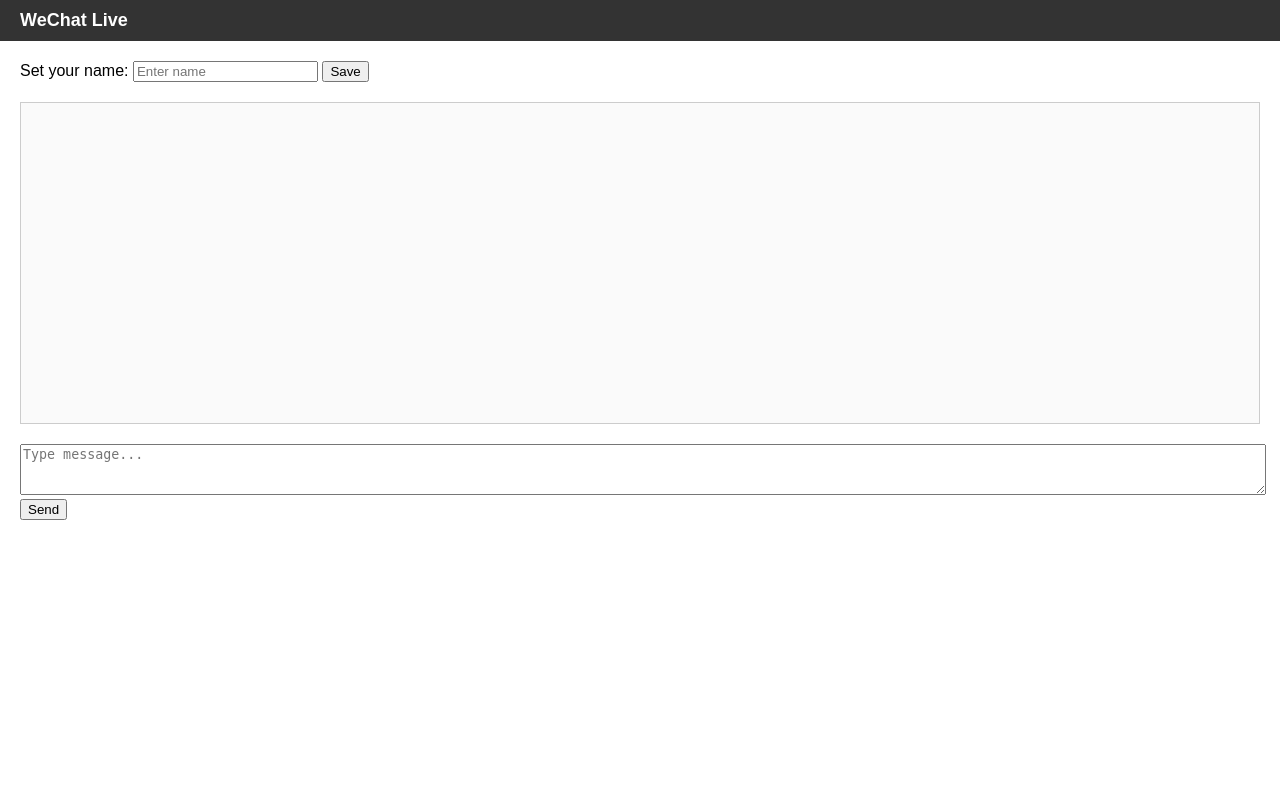
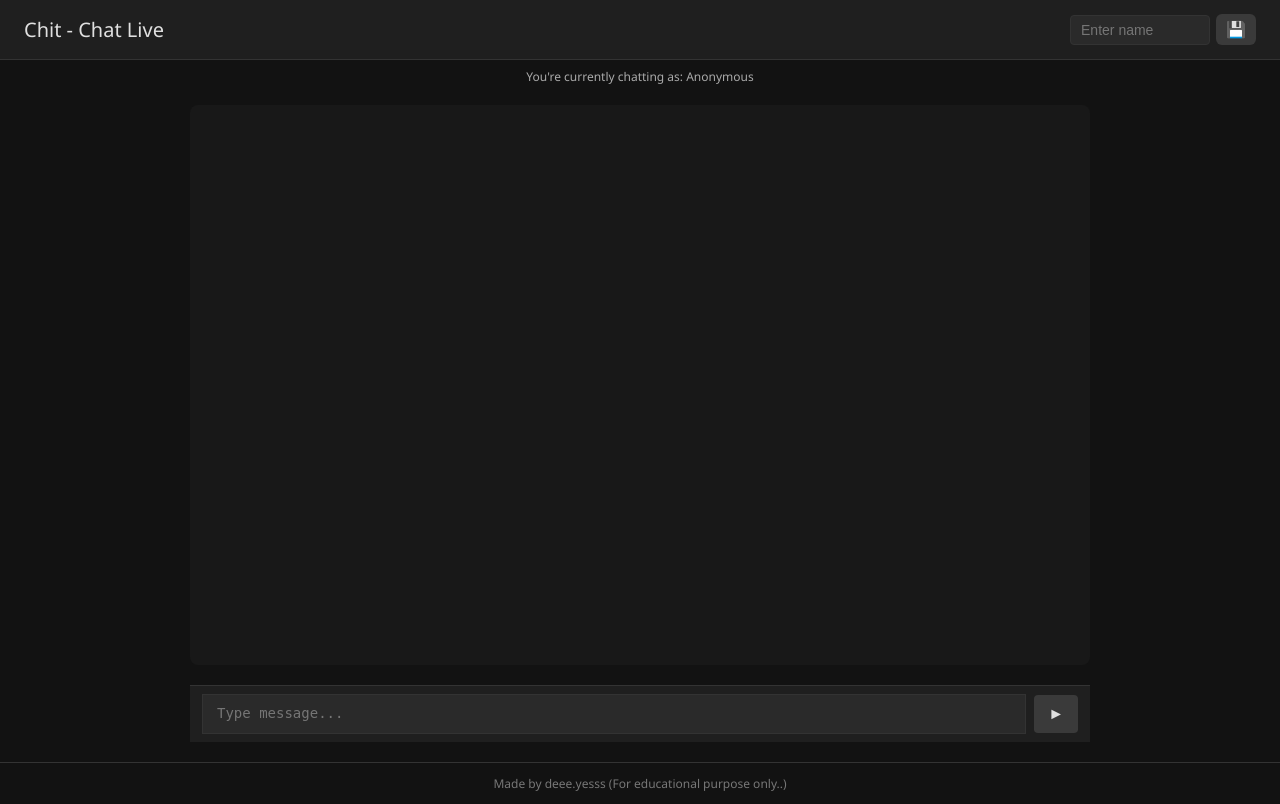
Before and after one commit to arjunmk4u/chit-chat, a Flask app: page / in a window 1280 px wide. Before the commit the page ends 520 px from the top, so only its background shows below. Run offline with Flask 3, Linux system fonts and the light colour scheme; parts of the project's set-up code (start-up, migrations or seed data) failed here and were passed over; some libraries are stand-ins or nearby versions.

Commit message:
created a user friendly interface, imrpoved user interface. (backed need to secured)

```diff
--- /dev/null
+++ b/chat_app/static/script.js
@@ -0,0 +1,94 @@
+var socket = io();
+var username = "Anonymous";
+var unreadCount = 0;
+var originalTitle = document.title;
+
+// Escape HTML to display literally
+function escapeHTML(str) {
+  return str
+    .replace(/&/g, "&amp;")
+    .replace(/</g, "&lt;")
+    .replace(/>/g, "&gt;");
+}
+
+// Set or update username
+function setName() {
+  var nameInput = document.getElementById("username").value.trim();
+  if (nameInput !== "") {
+    username = nameInput;
+  } else {
+    username = "Anonymous";
+  }
+  // Update status text below navbar
+  var statusDiv = document.getElementById("chat-status");
+  if (statusDiv) {
+    statusDiv.textContent = `You're currently chatting as: ${username}`;
+  }
+}
+
+// Update document title for unread messages
+function updateTitle() {
+  if (unreadCount > 0) {
+    document.title = `(${unreadCount}) Chit Live`;
+  } else {
+    document.title = originalTitle;
+  }
+}
+
+// Send chat message
+function sendMessage() {
+  var text = document.getElementById("msg").value;
+  if (text.trim() !== "") {
+    socket.emit("client_message", { user: username, text: text });
+    document.getElementById("msg").value = "";
+  }
+}
+
+// Run after DOM loaded
+window.onload = function () {
+  var msgBox = document.getElementById("msg");
+  var usernameInput = document.getElementById("username");
+
+  // Handle Enter key (Shift+Enter for newline)
+  msgBox.addEventListener("keydown", function (event) {
+    if (event.key === "Enter" && !event.shiftKey) {
+      event.preventDefault();
+      sendMessage();
+    }
+  });
+
+  // Update username dynamically as user types
+  usernameInput.addEventListener("input", setName);
+
+  // Receive messages
+  socket.on("chat_message", function (data) {
+    const chat = document.getElementById("chat");
+    const div = document.createElement("div");
+    div.className = "msg " + data.sender;
+
+    const safeUser = escapeHTML(data.user);
+    const safeText = escapeHTML(data.text);
+
+    // Username on top, message content below
+    div.innerHTML = `<div class="msg-user">${safeUser}</div><div class="msg-content">${safeText}</div>`;
+
+    chat.appendChild(div);
+    chat.scrollTop = chat.scrollHeight;
+
+    if (document.hidden) {
+      unreadCount++;
+      updateTitle();
+    }
+  });
+
+  // Reset unread count when tab is visible
+  document.addEventListener("visibilitychange", function () {
+    if (!document.hidden) {
+      unreadCount = 0;
+      updateTitle();
+    }
+  });
+
+  // Initialize status text
+  setName();
+};
--- /dev/null
+++ b/chat_app/static/style.css
@@ -0,0 +1,232 @@
+/* Reset & Global Styles */
+* {
+  margin: 0;
+  padding: 0;
+  box-sizing: border-box;
+}
+
+html, body {
+  height: 100%;
+  width: 100%;
+  font-family: 'Segoe UI', Roboto, sans-serif;
+  background-color: #121212;
+  color: #e0e0e0;
+  display: block; /* remove flex */
+  /* overflow: hidden; */
+}
+
+
+/* Navbar */
+.navbar {
+  height: 60px;
+  background-color: #1f1f1f;
+  color: #e0e0e0;
+  display: flex;
+  align-items: center;
+  justify-content: space-between; /* title left, input right */
+  font-size: 20px;
+  font-weight: 500;
+  border-bottom: 1px solid #333;
+  padding: 0 24px;
+  flex-shrink: 0;
+}
+.navbar-user {
+  margin-left: auto; /* push to right */
+  display: flex;
+  align-items: center;
+  gap: 6px;
+}
+
+.navbar-user input {
+  padding: 6px 10px;
+  border-radius: 4px;
+  border: 1px solid #333;
+  background-color: #2a2a2a;
+  color: #e0e0e0;
+  font-size: 14px;
+  width: 140px;
+}
+
+.navbar-user button {
+  padding: 6px 10px;
+  border-radius: 6px;
+  border: none;
+  background-color: #3a3a3a;
+  color: #e0e0e0;
+  cursor: pointer;
+}
+
+.navbar-user button:hover {
+  background-color: #505050;
+}
+
+
+/* Chat area */
+#chat {
+  display: flex;
+  flex-direction: column;
+  padding: 12px;
+  background-color: #181818;
+  overflow-y: auto;
+  height: calc(70vh); /* bigger chat box on desktop */
+  margin: 20px auto; /* leave space on both sides */
+  max-width: 900px; /* desktop width */
+  border-radius: 8px; /* slightly rounded for container */
+}
+
+
+/* Messages */
+.msg {
+  margin: 6px 0;
+  padding: 10px 14px;
+  border-radius: 12px;
+  max-width: 70%;
+  word-wrap: break-word;
+  white-space: pre-wrap;
+  display: inline-block;
+  line-height: 1.4;
+  font-size: 14px;
+  animation: fadeIn 0.2s ease;
+}
+
+/* Server messages (left) */
+.server {
+  background-color: #2a2a2a;
+  align-self: flex-start;
+  color: #e0e0e0;
+  border-radius: 12px 12px 12px 4px;
+}
+
+/* Client messages (right) */
+.client {
+  background-color: #3a3a3a;
+  align-self: flex-end;
+  color: #e0e0e0;
+  border-radius: 12px 12px 4px 12px;
+}
+
+/* Input container at bottom */
+.input-area {
+  display: flex;
+  align-items: center;
+  padding: 8px 12px;
+  background-color: #1f1f1f;
+  border-top: 1px solid #333;
+  flex-shrink: 0;
+  gap: 8px;
+  margin: 0 auto;
+  max-width: 900px;
+}
+
+/* Username input (optional) */
+#username {
+  padding: 6px 10px;
+  border: 1px solid #333;
+  background-color: #2a2a2a;
+  color: #e0e0e0;
+  font-size: 14px;
+  width: 140px;
+  border-radius: 4px;
+}
+
+/* Message input box */
+#msg {
+  flex: 1;
+  padding: 10px 14px;
+  border: 1px solid #333;
+  background-color: #2a2a2a;
+  color: #e0e0e0;
+  font-size: 14px;
+  resize: none;
+  height: 40px; /* compact but enough */
+  border-radius: 0; /* removed rounded corners */
+}
+
+/* Send button */
+.send-btn {
+  background-color: #3a3a3a;
+  color: #e0e0e0;
+  border: none;
+  padding: 10px 14px;
+  border-radius: 10%;
+  cursor: pointer;
+  display: flex;
+  align-items: center;
+  justify-content: center;
+  font-size: 16px;
+  transition: all 0.2s ease;
+}
+
+.send-btn:hover {
+  background-color: #505050;
+}
+
+#chat-status {
+  text-align: center;
+  color: #a0a0a0;
+  font-size: 12px;
+  margin: 4px auto 8px auto;
+  max-width: 900px;
+}
+
+/* Scrollbars */
+#chat::-webkit-scrollbar {
+  width: 6px;
+}
+
+#chat::-webkit-scrollbar-thumb {
+  background-color: #555;
+  border-radius: 3px;
+}
+
+#chat::-webkit-scrollbar-track {
+  background-color: #181818;
+}
+
+.msg-user {
+  font-weight: 600;
+  font-size: 12px;
+  margin-bottom: 4px;
+  color: #a0a0a0; /* lighter than message content */
+}
+
+.msg-content {
+  white-space: pre-wrap;
+  line-height: 1.4;
+  word-wrap: break-word;
+}
+
+footer {
+  text-align: center;
+  padding: 12px 0;
+  font-size: 12px;
+  color: #777;
+  border-top: 1px solid #333;
+  margin-top: 20px;
+}
+
+/* Fade-in animation */
+@keyframes fadeIn {
+  from {opacity: 0; transform: translateY(4px);}
+  to {opacity: 1; transform: translateY(0);}
+}
+
+/* Mobile Responsive */
+@media (max-width: 768px) {
+  #chat {
+    padding: 12px;
+    height: calc(100vh - 120px); /* full screen minus navbar & input */
+    margin: 10px;
+    border-radius: 8px;
+  }
+
+  .input-area {
+    gap: 6px;
+    padding: 6px 10px;
+  }
+
+  #msg {
+    height: 40px;
+    font-size: 14px;
+  }
+}
--- a/chat_app/templates/index.html
+++ b/chat_app/templates/index.html
@@ -3,152 +3,42 @@
   <head>
     <title>Chit - Chat Live</title>
     <script src="https://cdn.socket.io/4.5.4/socket.io.min.js"></script>
-    <style>
-      body {
-        font-family: Arial, sans-serif;
-        margin: 0;
-      }
-
-      /* Navbar */
-      .navbar {
-        background-color: #333;
-        color: white;
-        padding: 10px 20px;
-        display: flex;
-        align-items: center;
-        justify-content: space-between;
-      }
-      .nav-title {
-        font-size: 18px;
-        font-weight: bold;
-        display: flex;
-        align-items: center;
-        gap: 8px;
-      }
-      .notif-dot {
-        width: 10px;
-        height: 10px;
-        background: red;
-        border-radius: 50%;
-        display: none; /* hidden by default */
-      }
-
-      /* Chat box */
-      #chat {
-        border: 1px solid #ccc;
-        height: 300px;
-        overflow-y: scroll;
-        padding: 10px;
-        margin: 20px;
-        background: #fafafa;
-      }
-      .msg {
-        margin: 5px 0;
-      }
-      .server {
-        color: blue;
-      }
-      .client {
-        color: green;
-      }
-
-      /* Input area */
-      .input-area {
-        margin: 20px;
-      }
-    </style>
-    <script>
-      var socket = io();
-      var username = "Anonymous";
-
-      function setName() {
-        var nameInput = document.getElementById("username").value.trim();
-        if (nameInput !== "") {
-          username = nameInput;
-        }
-      }
-
-      function showUnreadDot() {
-        document.getElementById("notifDot").style.display = "inline-block";
-      }
-
-      function hideUnreadDot() {
-        document.getElementById("notifDot").style.display = "none";
-      }
-
-      socket.on("chat_message", function (data) {
-        var chat = document.getElementById("chat");
-        var div = document.createElement("div");
-        div.className = "msg " + data.sender;
-
-        if (data.text.includes("\n")) {
-          // Preserve formatting for multi-line
-          div.innerHTML = `<span class="${data.sender}">${data.user}:</span>\n<pre>${data.text}</pre>`;
-        } else {
-          // Single-line normal message
-          div.innerHTML = `<span class="${data.sender}">${data.user}:</span> ${data.text}`;
-        }
-
-        chat.appendChild(div);
-        chat.scrollTop = chat.scrollHeight;
-
-        if (document.hidden) {
-          showUnreadDot();
-        }
-      });
-
-      function sendMessage() {
-        var text = document.getElementById("msg").value;
-        if (text.trim() !== "") {
-          socket.emit("client_message", { user: username, text: text });
-          document.getElementById("msg").value = "";
-        }
-      }
-
-      window.onload = function () {
-        // Handle Enter to send (Shift+Enter = newline)
-        document
-          .getElementById("msg")
-          .addEventListener("keydown", function (event) {
-            if (event.key === "Enter" && !event.shiftKey) {
-              event.preventDefault();
-              sendMessage();
-            }
-          });
-      };
-
-      // Hide unread dot when user returns to the tab
-      document.addEventListener("visibilitychange", function () {
-        if (!document.hidden) {
-          hideUnreadDot();
-        }
-      });
-    </script>
+    <link
+      rel="stylesheet"
+      href="{{ url_for('static', filename='style.css') }}"
+    />
+    <script src="{{ url_for('static', filename='script.js') }}" defer></script>
   </head>
   <body>
     <div class="navbar">
-      <div class="nav-title">
-        WeChat Live
-        <span id="notifDot" class="notif-dot"></span>
+      <div class="nav-title">Chit - Chat Live</div>
+
+      <div class="navbar-user">
+        <input type="text" id="username" placeholder="Enter name" />
+        <button class="send-btn" onclick="setName()">💾</button>
+        <!-- save icon optional -->
       </div>
     </div>
 
-    <div style="margin: 20px">
-      <label>Set your name: </label>
-      <input type="text" id="username" placeholder="Enter name" />
-      <button onclick="setName()">Save</button>
+    <!-- Status text below navbar -->
+    <div
+      id="chat-status"
+      style="text-align: center; margin: 8px auto; color: #aaa"
+    >
+      You're currently chatting as: Anonymous
     </div>
 
+    <!-- Chat messages -->
     <div id="chat"></div>
 
+    <!-- Message input area -->
     <div class="input-area">
-      <textarea
-        id="msg"
-        placeholder="Type message..."
-        rows="3"
-        style="width: 100%"
-      ></textarea>
-      <button onclick="sendMessage()">Send</button>
+      <textarea id="msg" placeholder="Type message..." rows="3"></textarea>
+      <button class="send-btn" onclick="sendMessage()">&#9658;</button>
+      <!-- right-arrow icon -->
     </div>
   </body>
+  <footer>
+    Made by deee.yesss (For educational purpose only..)
+  </footer>
 </html>
```
